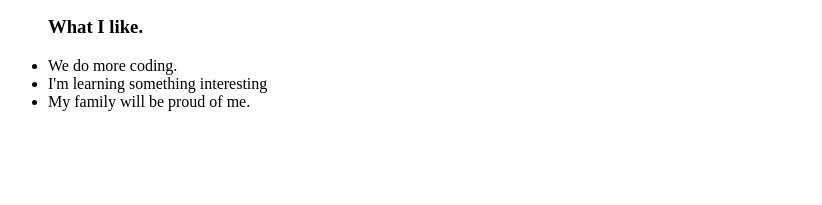
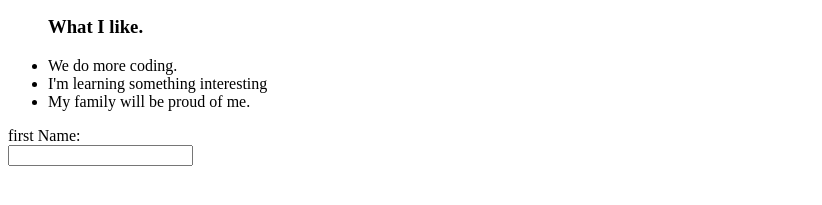
Before and after one commit to kmendezlopez-arch/Mywebsite_Kenya, a plain HTML site: page mywebsite.html in a window 1280 px wide. Shown: the part 159-364 px from the top of the page, without its empty margins (0-822 px from the left). Drawn offline with Linux system fonts and the light colour scheme.

Commit message:
added form

```diff
--- a/mywebsite.html
+++ b/mywebsite.html
@@ -10,7 +10,6 @@
 
     <div>
         <h1>About Me</h1>
-    </div>
     <p>I'm a student at MCAA, i like this year computer science because it is more cooler than the last
         year computer science.
     </p>
@@ -20,6 +19,12 @@
         <li>I'm learning something interesting</li>
         <li>My family will be proud of me.</li>
     </ul>
-
+</div>
+<div>
+    <form action="input">
+        <label for="fname">first Name:</label><br>
+<input type="text" id="fname" name="fname"><br>
+    </form>
+</div>
 </body>
 </html>
```
